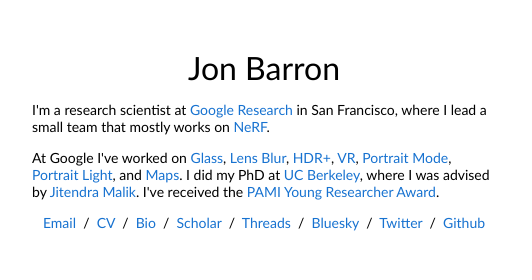
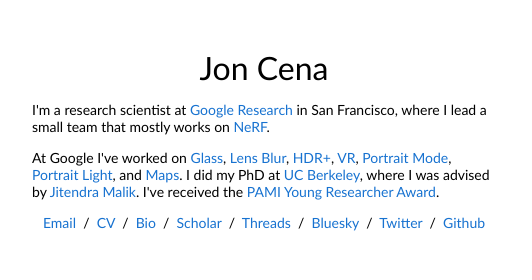
Before and after one commit to SirPablo23/SirPabloWebsite, a plain HTML site: page index.html in a window 1280 px wide. Shown: the top 280 px of the page, 228-760 px from the left. Drawn offline with Linux system fonts and the light colour scheme.

Commit message:
Update index.html

```diff
--- a/index.html
+++ b/index.html
@@ -20,7 +20,7 @@
             <tr style="padding:0px">
               <td style="padding:2.5%;width:63%;vertical-align:middle">
                 <p class="name" style="text-align: center;">
-                  Jon Barron
+                  Jon Cena
                 </p>
                 <p>I'm a research scientist at <a href="https://ai.google/research">Google Research</a> in San Francisco, where I lead a small team that mostly works on <a href="https://www.matthewtancik.com/nerf">NeRF</a>.
                 </p>
```
